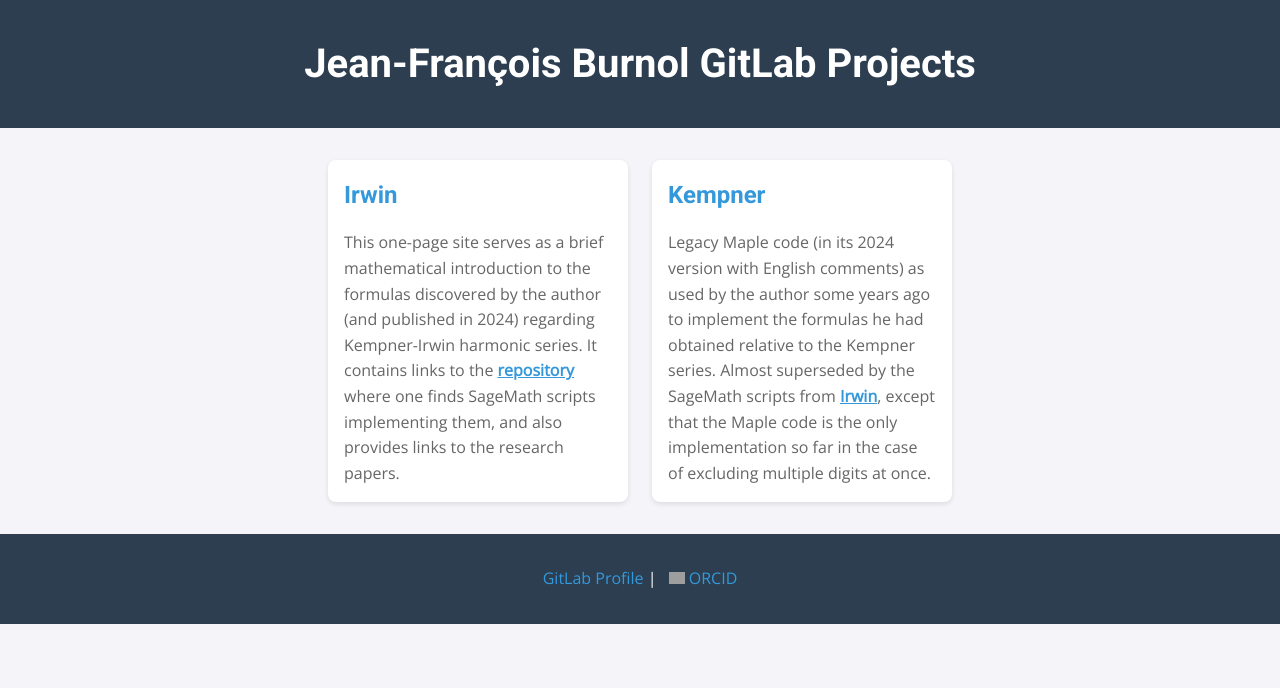
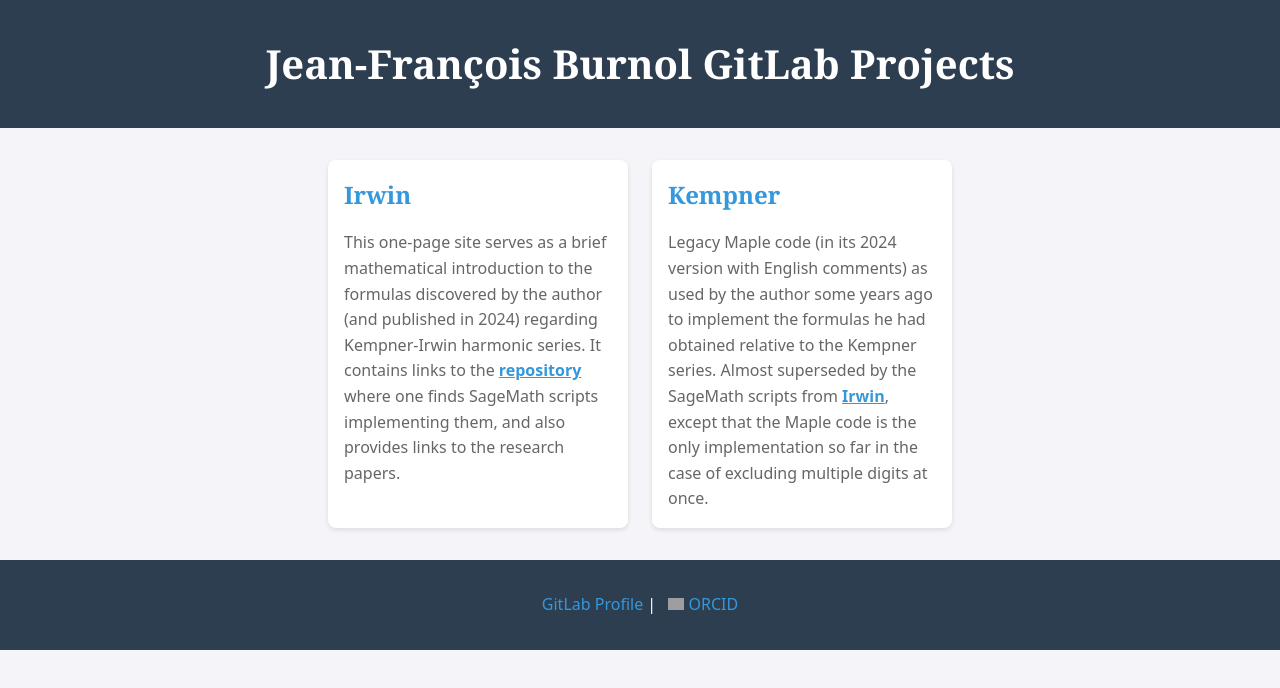
Before and after one commit to burnol-math/burnol-math.github.io, a plain HTML site: page public/index.html in a window 1280 px wide. Drawn offline with nearby package versions, Linux system fonts and the light colour scheme; grey boxes are pictures that could not be loaded.

Commit message:
Replace usage of Google fonts by system fonts

```diff
--- a/public/index.html
+++ b/public/index.html
@@ -7,11 +7,10 @@
   <meta name="description" content="Jean-François Burnol projects on GitLab">
   <link rel="canonical" href="https://burnolmath.gitlab.io/">
   <title>Jean-François Burnol GitLab Projects</title>
-  <link href="https://fonts.googleapis.com/css2?family=Roboto:wght@400;700&family=Open+Sans:wght@400&display=swap" rel="stylesheet">
   <style>
   body {
     margin: 0;
-    font-family: 'Open Sans', sans-serif;
+    font-family: system-ui, -apple-system, sans-serif;
     color: #333;
     background-color: #f4f4f9;
     line-height: 1.6;
@@ -23,7 +22,7 @@
     padding: 2rem;
   }
   header h1 {
-    font-family: 'Roboto', sans-serif;
+    font-family: Georgia, serif;
     font-size: 2.5rem;
     margin: 0;
   }
@@ -61,7 +60,7 @@
     object-fit: cover;
   }
   .project-card h2 {
-    font-family: 'Roboto', sans-serif;
+    font-family: Georgia, serif;
     font-size: 1.5rem;
     margin: 1rem;
   }
```
